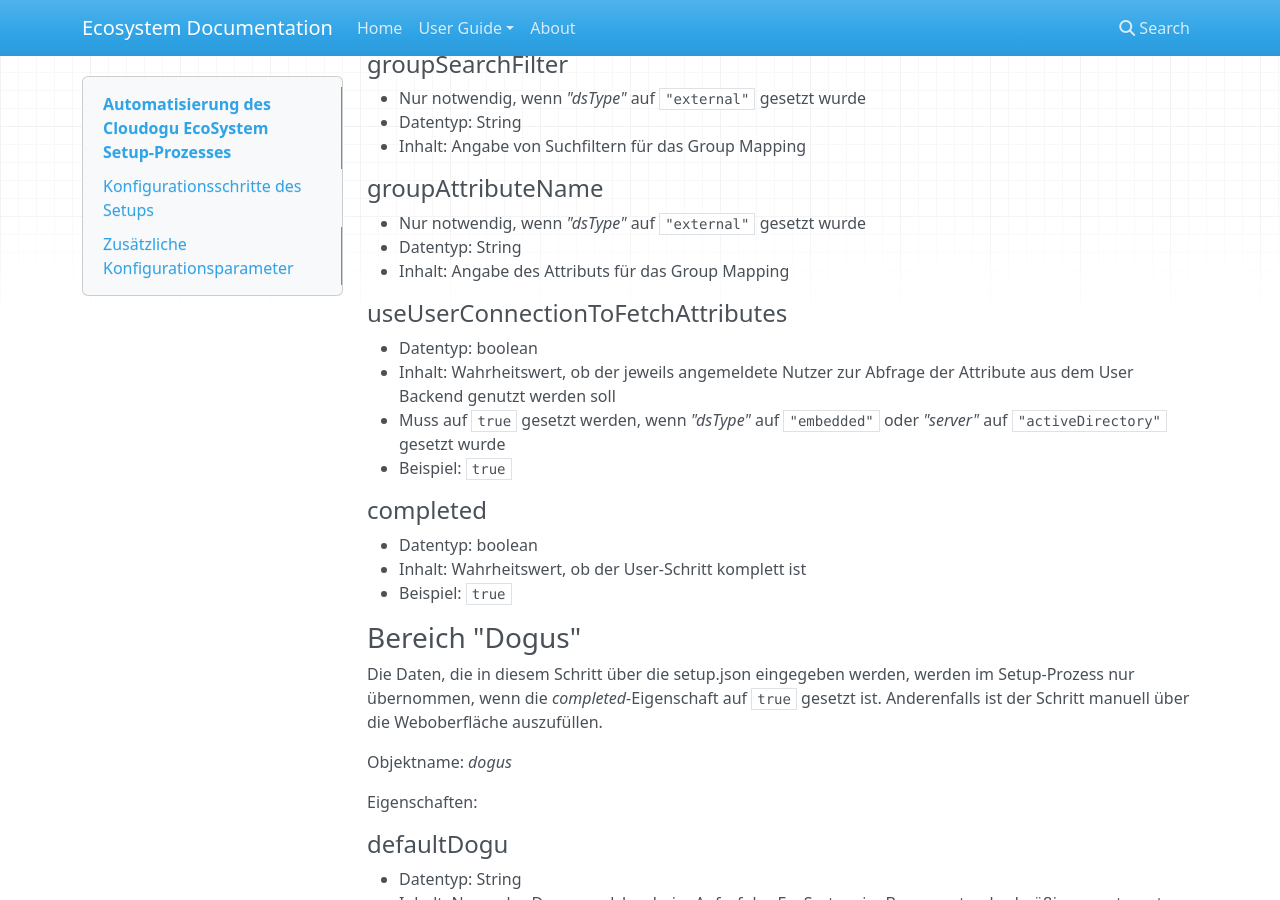
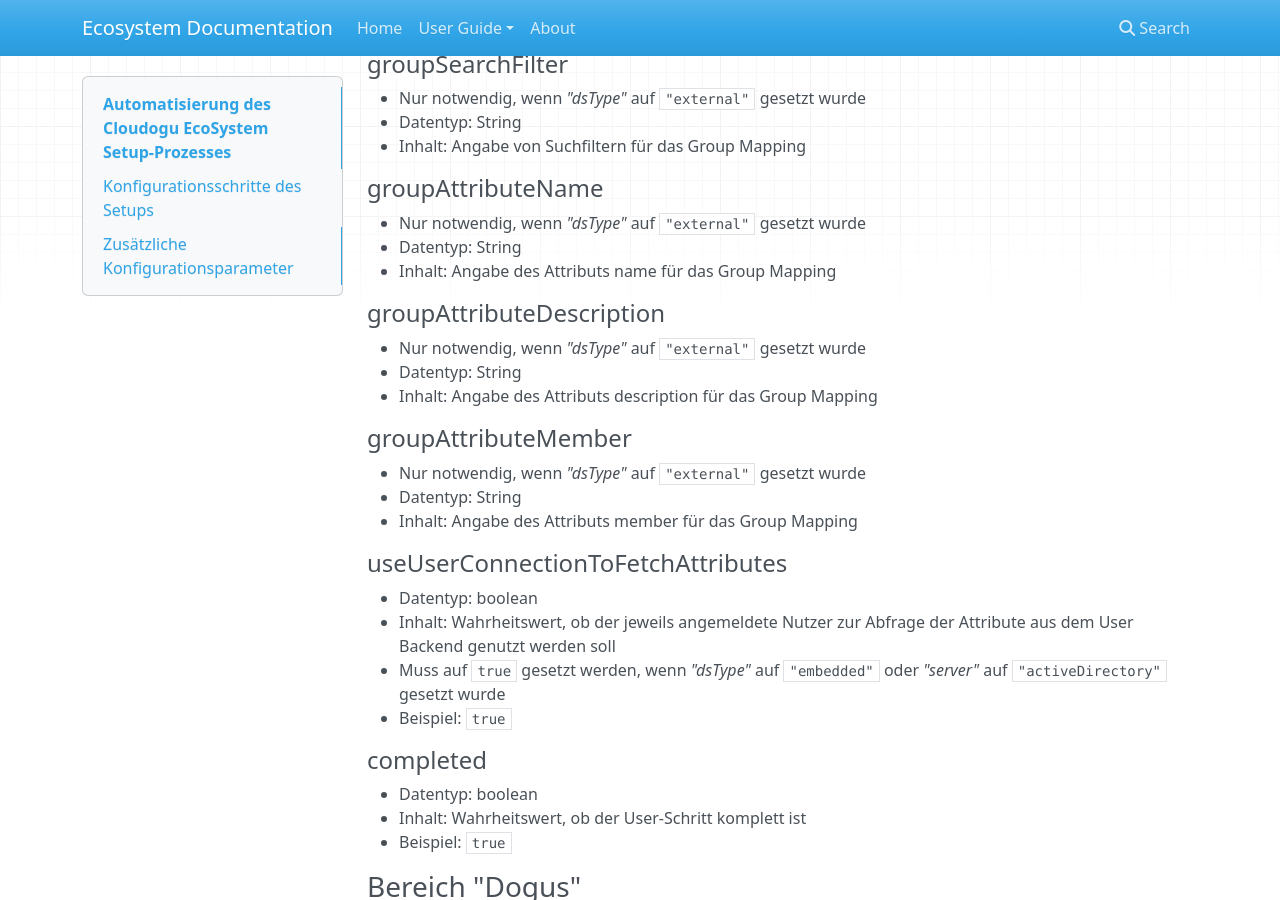
Before and after one commit to cloudogu/ecosystem, an MkDocs documentation site: the page built from docs/docs/user-guide/setup-json_de.md, in a window 1280 px wide and 900 px high, scrolled down 6051 px. Built offline with MkDocs 1.6.1, drawn with Linux system fonts in a browser that asks for light colours; nearby versions of some CDN libraries; old or Windows-style settings are respelled for this version of MkDocs.

Commit message:
#397 Update setup.json documentation

```diff
--- a/docs/docs/user-guide/setup-json_de.md
+++ b/docs/docs/user-guide/setup-json_de.md
@@ -237,7 +237,17 @@ Eigenschaften:
 #### groupAttributeName
 * Nur notwendig, wenn *"dsType"* auf `"external"`  gesetzt wurde
 * Datentyp: String
-* Inhalt: Angabe des Attributs für das Group Mapping
+* Inhalt: Angabe des Attributs name für das Group Mapping
+
+#### groupAttributeDescription
+* Nur notwendig, wenn *"dsType"* auf `"external"`  gesetzt wurde
+* Datentyp: String
+* Inhalt: Angabe des Attributs description für das Group Mapping
+
+#### groupAttributeMember
+* Nur notwendig, wenn *"dsType"* auf `"external"`  gesetzt wurde
+* Datentyp: String
+* Inhalt: Angabe des Attributs member für das Group Mapping
 
 #### useUserConnectionToFetchAttributes
 * Datentyp: boolean
```
Also changed, not shown: docs/docs/user-guide/setup-json.md (+10 -0 lines).
